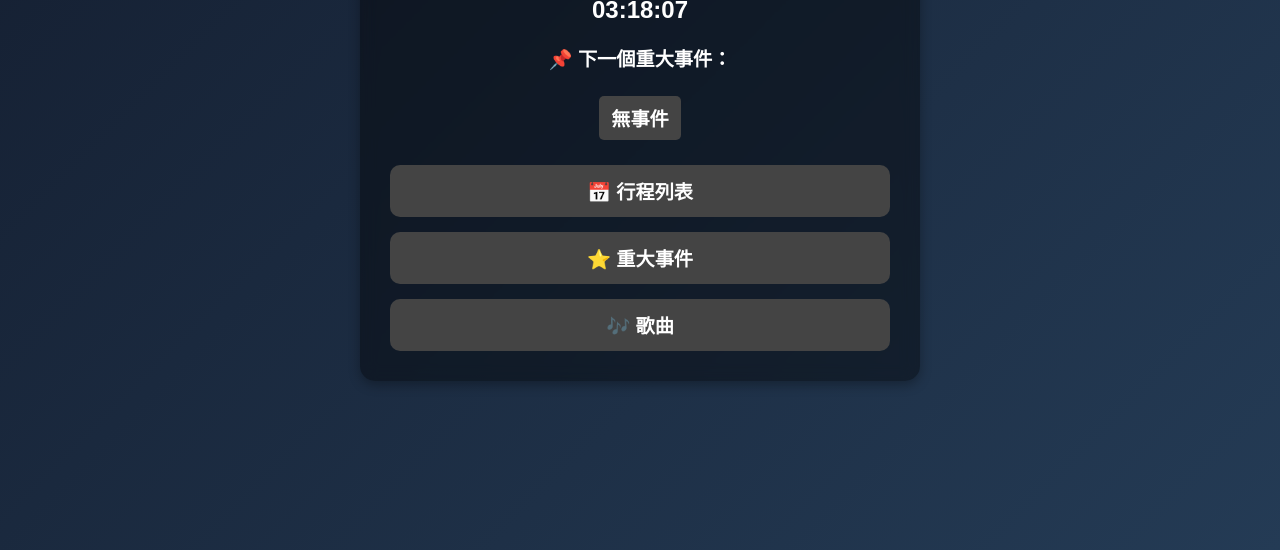
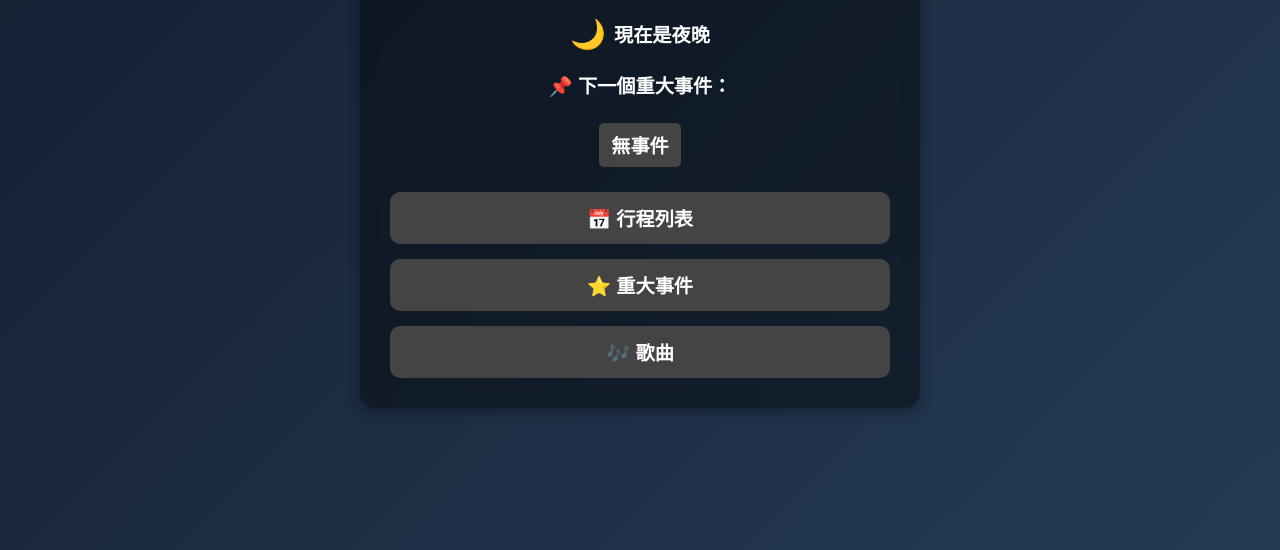
Before and after one commit to claire-jk/HMI, a plain HTML site: page index.html in a window 1280 px wide. Shown: the part 250-800 px from the top of the page. Drawn offline with Linux system fonts and the light colour scheme; a web font is replaced by a local one.

Commit message:
首頁天氣更新

```diff
--- a/css/mainpage.css
+++ b/css/mainpage.css
@@ -33,6 +33,21 @@ body {
 .weather-night {
   background: linear-gradient(135deg, #141e30, #243b55);
   color: #fff;   /* 夜晚字體白色 */
+}
+
+#weather-info {
+  margin-top: 10px;
+  font-size: 1.2em;
+  font-weight: bold;
+  display: flex;
+  justify-content: center; /* 水平置中 */
+  align-items: center;     /* 垂直置中 */
+  gap: 8px;                /* 圖示與文字間距 */
+  text-align: center;      /* 多行時也置中 */
+}
+
+#weather-info span.icon {
+  font-size: 1.5em;
 }
 
 /* 容器 */
--- a/index.html
+++ b/index.html
@@ -17,6 +17,9 @@
       <h2 id="time">16:35:00</h2>
     </div>
 
+    <!--天氣-->
+    <div id="weather-info">載入中...</div>
+
     <!-- 即將到來的重大事件 -->
     <div class="event">
       <p>📌 下一個重大事件：</p>
--- a/js/home.js
+++ b/js/home.js
@@ -13,6 +13,7 @@ updateDateTime();
 
 // ======= 更新天氣背景（夜晚優先） =======
 async function updateWeather() {
+  const weatherInfo = document.getElementById("weather-info");
   try {
     const hour = new Date().getHours();
 
@@ -20,6 +21,7 @@ async function updateWeather() {
     if (hour >= 18 || hour < 6) {
       document.body.className = "weather-night";
       document.body.style.color = "#fff";
+      weatherInfo.innerHTML = `<span class="icon">🌙</span> 現在是夜晚`;
       return;
     }
 
@@ -29,31 +31,40 @@ async function updateWeather() {
     const data = await res.json();
     const wx = data.records.location[0].weatherElement[0].time[0].parameter.parameterName;
 
+    let icon = "🌤"; // 預設
     if (wx.includes("晴")) {
       document.body.className = "weather-sunny";
+      icon = "☀️";
     } else if (wx.includes("雲") || wx.includes("陰")) {
       document.body.className = "weather-cloudy";
+      icon = "☁️";
     } else if (wx.includes("雨")) {
       document.body.className = "weather-rainy";
+      icon = "🌧";
     } else {
       document.body.className = "weather-default";
+      icon = "🌤";
     }
 
     // 白天字體用深色
     document.body.style.color = "#333";
+
+    // ✅ 更新小區塊（含圖示）
+    weatherInfo.innerHTML = `<span class="icon">${icon}</span> 台北市目前天氣：${wx}`;
+
   } catch (err) {
     console.log("天氣資料抓取失敗，使用預設背景", err);
     document.body.className = "weather-default";
     document.body.style.color = "#333";
+    weatherInfo.innerHTML = `<span class="icon">⚠️</span> 天氣資料載入失敗`;
   }
 }
+
 updateWeather();
 
 // ======= 顯示下一個重大事件 =======
-// 從 localStorage 讀取重大事件列表
 let eventsData = JSON.parse(localStorage.getItem("eventsData")) || [];
 
-// 找到下一個即將到來的事件
 function getNextEvent() {
   const now = new Date();
   const upcoming = eventsData
@@ -67,7 +78,6 @@ function getNextEvent() {
   return upcoming.length > 0 ? upcoming[0] : null;
 }
 
-// 顯示在首頁
 function displayNextEvent() {
   const nextEventLink = document.getElementById("next-event-link");
   const nextEvent = getNextEvent();
@@ -78,5 +88,4 @@ function displayNextEvent() {
   }
 }
 
-// 初始化
 displayNextEvent();
```
